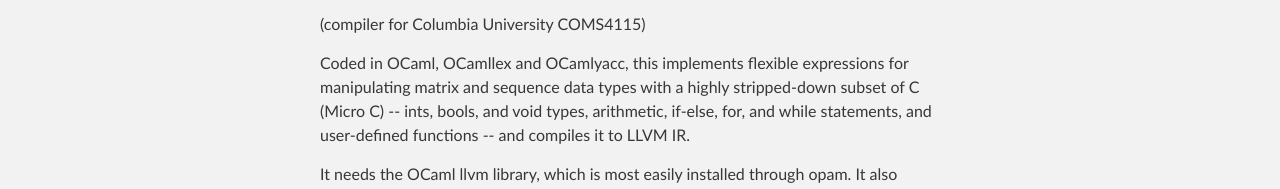
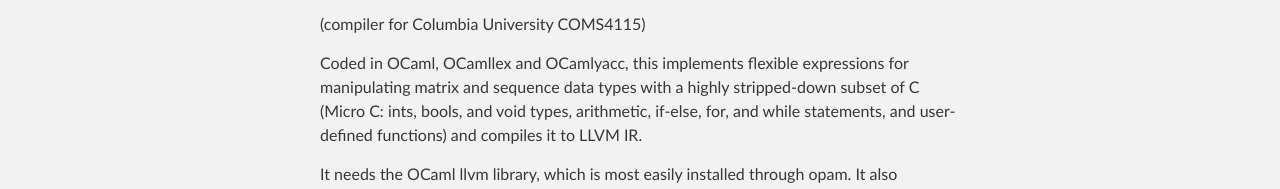
Before and after one commit to terence-lim/minimat, a plain HTML site: page index.html in a window 1280 px wide. Shown: the part 323-512 px from the top of the page. Drawn offline with Linux system fonts and the light colour scheme.

Commit message:
Update index.html

```diff
--- a/index.html
+++ b/index.html
@@ -37,8 +37,8 @@
 
 <p>Coded in OCaml, OCamllex and OCamlyacc, this implements flexible expressions
 for manipulating matrix and sequence data types with a highly stripped-down subset
-of C (Micro C) -- ints, bools, and void types, arithmetic, if-else, for, and
-while statements, and user-defined functions -- and compiles it to LLVM IR.</p>
+of C (Micro C: ints, bools, and void types, arithmetic, if-else, for, and
+while statements, and user-defined functions) and compiles it to LLVM IR.</p>
 
 <p>It needs the OCaml llvm library, which is most easily installed through opam.
 It also optionally calls external gnuplot routines for plotting graphs (public
```
